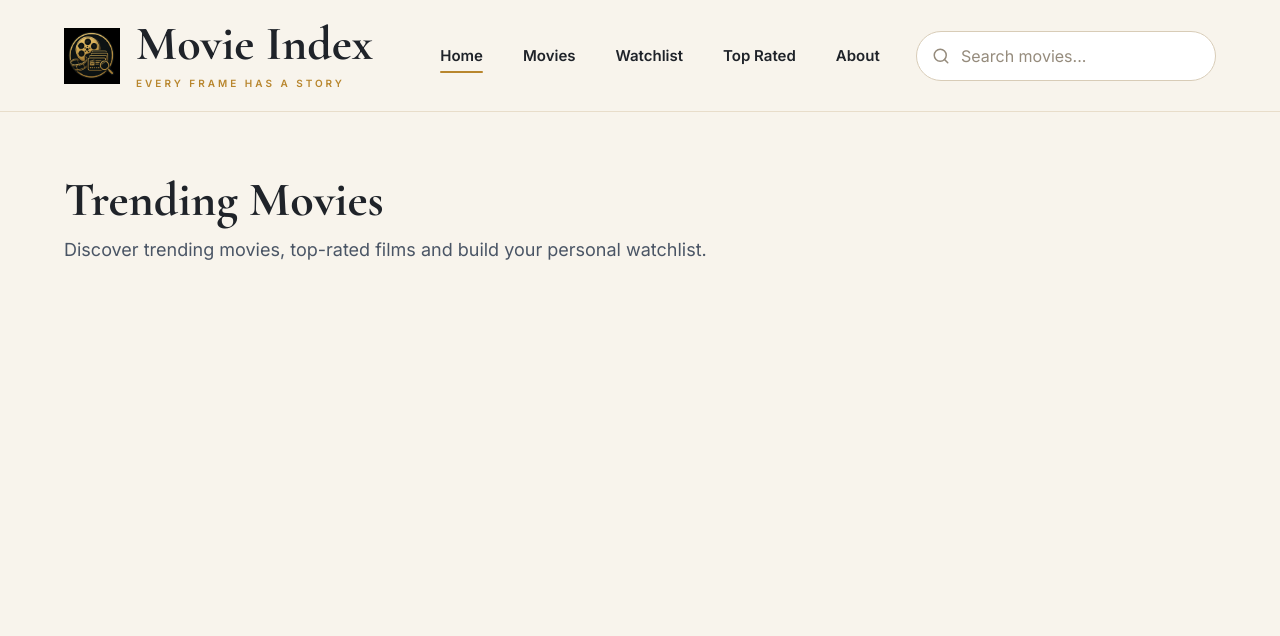
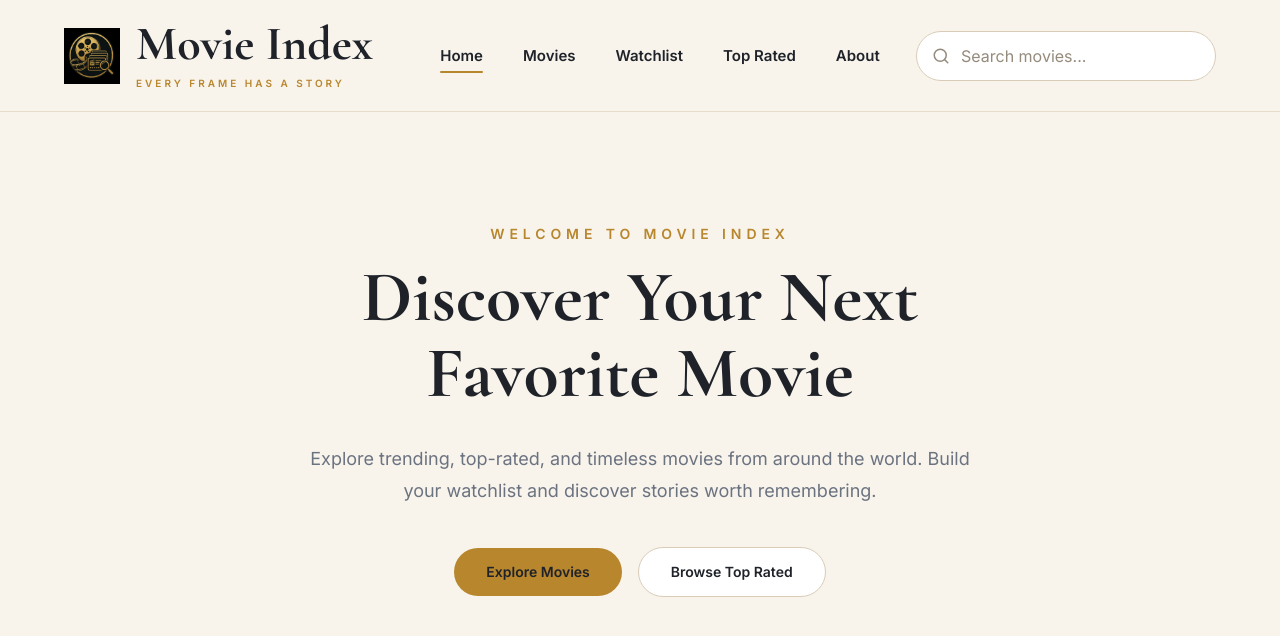
Before and after one commit to saikiran-ravuri/movie-index, a React (Vite) app: page / in a window 1280 px wide. Shown: the top 636 px of the page. Built offline with nearby package versions, Linux system fonts and the light colour scheme.

Commit message:
Add hero section

```diff
--- /dev/null
+++ b/src/components/home/Hero.jsx
@@ -0,0 +1,46 @@
+import { Link } from "react-router-dom";
+
+import Container from "../common/Container";
+
+function Hero() {
+  return (
+    <section className="py-20 sm:py-24 lg:py-28">
+      <Container>
+        <div className="mx-auto max-w-4xl text-center">
+          <p className="mb-4 text-xs font-semibold uppercase tracking-[0.35em] text-[#b8862d] sm:text-sm">
+            Welcome to Movie Index
+          </p>
+
+          <h1 className="font-['Cormorant_Garamond'] text-5xl font-bold leading-[1.05] text-[#1f2329] sm:text-6xl lg:text-7xl">
+            Discover Your Next
+            <br />
+            Favorite Movie
+          </h1>
+
+          <p className="mx-auto mt-6 max-w-2xl text-base leading-8 text-[#6b7280] sm:mt-8 sm:text-lg">
+            Explore trending, top-rated, and timeless movies from around the
+            world. Build your watchlist and discover stories worth remembering.
+          </p>
+
+          <div className="mt-10 flex flex-col items-center justify-center gap-4 sm:flex-row">
+            <Link
+              to="/movies"
+              className="w-full rounded-full bg-[#b8862d] px-8 py-3.5 text-center text-sm font-semibold text-white transition duration-300 hover:bg-[#9f7225] sm:w-auto"
+            >
+              Explore Movies
+            </Link>
+
+            <Link
+              to="/top-rated"
+              className="w-full rounded-full border border-[#d8ccb7] bg-white px-8 py-3.5 text-center text-sm font-semibold text-[#1f2329] transition duration-300 hover:border-[#b8862d] hover:text-[#b8862d] sm:w-auto"
+            >
+              Browse Top Rated
+            </Link>
+          </div>
+        </div>
+      </Container>
+    </section>
+  );
+}
+
+export default Hero;
--- a/src/components/layout/Navbar.jsx
+++ b/src/components/layout/Navbar.jsx
@@ -19,7 +19,7 @@ function Navbar() {
   return (
     <header className="sticky top-0 z-50 border-b border-[#e8ddca] bg-[#f8f4ec]/95 backdrop-blur-md">
       <Container>
-        {/* ================= Desktop ================= */}
+        {/* Desktop */}
 
         <div className="hidden xl:grid grid-cols-[360px_1fr_320px] items-center py-5">
           {/* Logo */}
@@ -90,7 +90,7 @@ function Navbar() {
           </div>
         </div>
 
-        {/* ================= Tablet + Mobile ================= */}
+         {/* Tablet + Mobile  */}
 
         <div className="xl:hidden">
           <div className="flex items-center justify-between py-5">
--- a/src/pages/Home.jsx
+++ b/src/pages/Home.jsx
@@ -1,20 +1,9 @@
-import Container from "../components/common/Container";
+import Hero from "../components/home/Hero";
 
 function Home() {
   return (
-    <main className="py-12 lg:py-16">
-      <Container>
-        <section className="space-y-3">
-          <h2 className="font-['Cormorant_Garamond'] text-5xl font-bold text-[#1f2329]">
-            Trending Movies
-          </h2>
-
-          <p className="max-w-2xl text-lg text-gray-600">
-            Discover trending movies, top-rated films and build your personal
-            watchlist.
-          </p>
-        </section>
-      </Container>
+    <main>
+      <Hero />
     </main>
   );
 }
```
